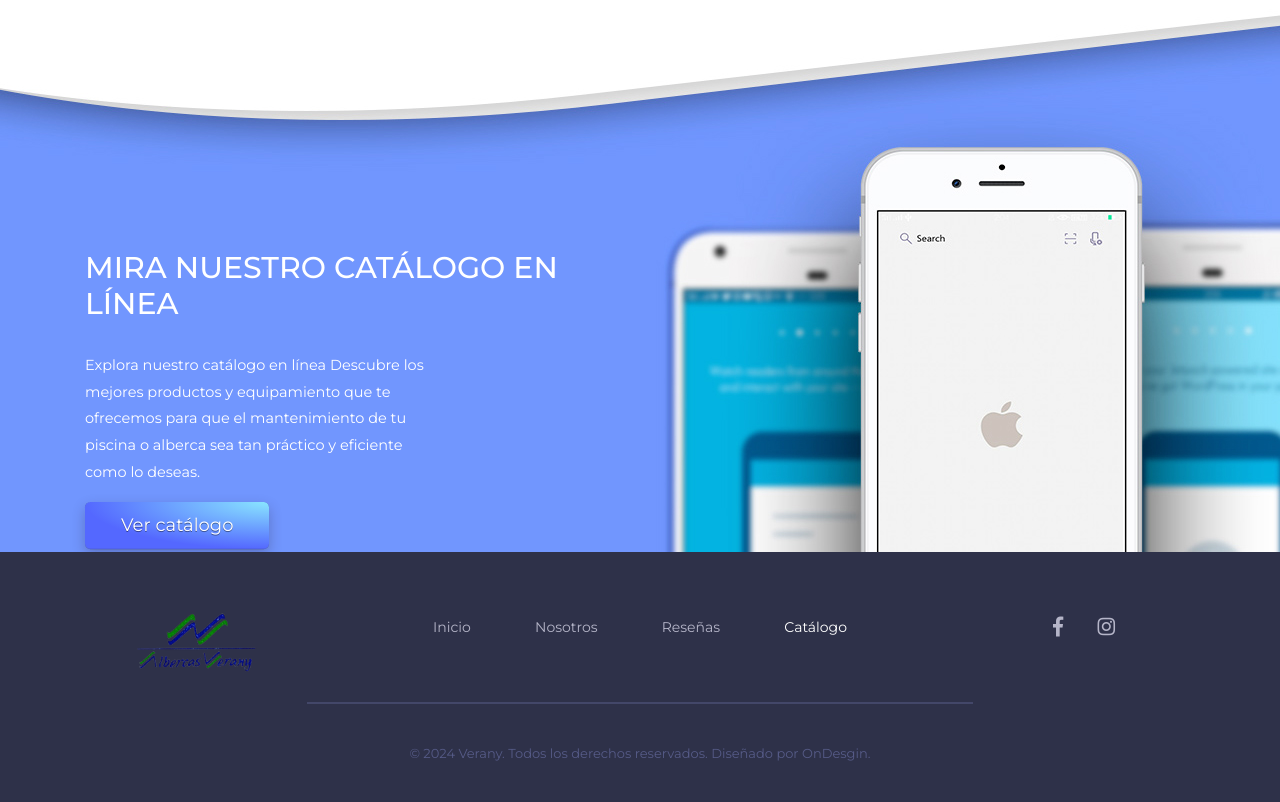
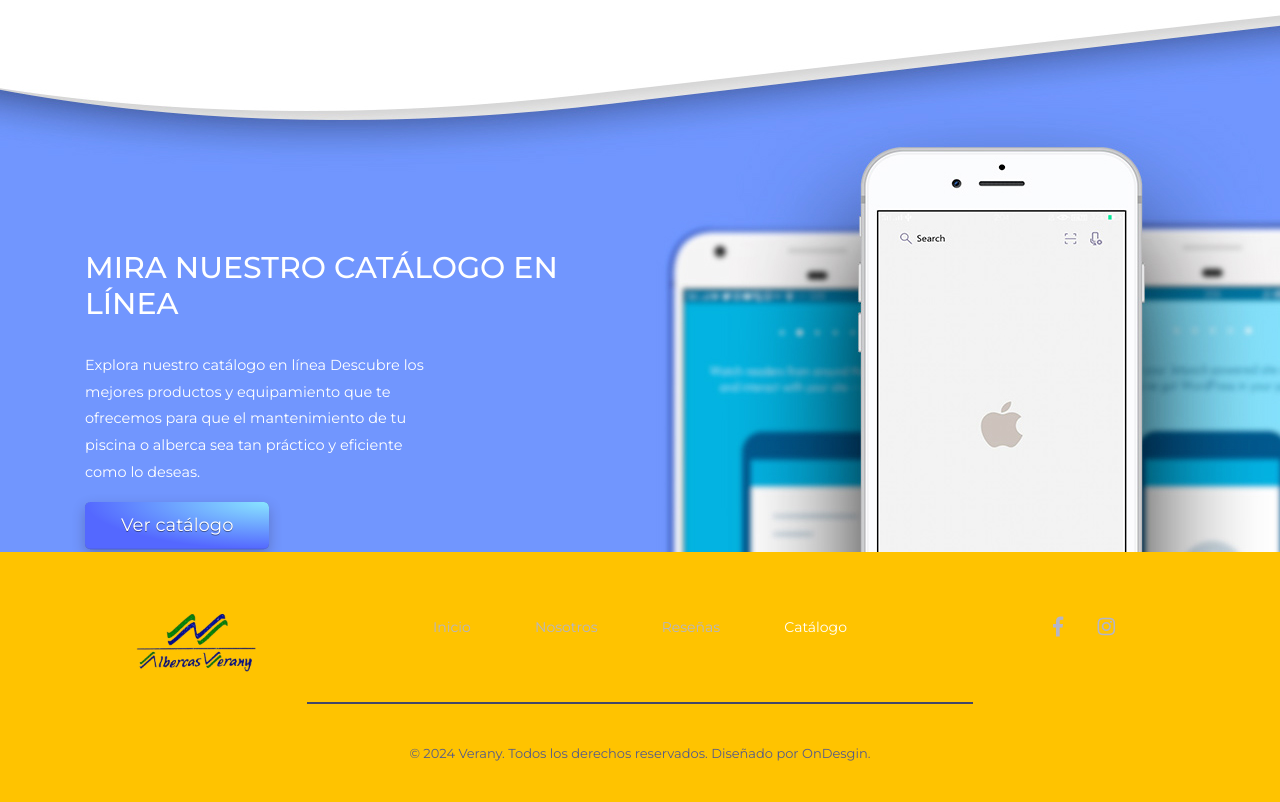
Before and after one commit to ElBenerDev/veranypiscinas, a plain HTML site: page index.html in a window 1280 px wide. Shown: the part 5056-5858 px from the top of the page. Drawn offline with Linux system fonts and the light colour scheme.

Commit message:
Update style.css

```diff
--- a/css/style.css
+++ b/css/style.css
@@ -511,7 +511,7 @@ html {
   width: 100%;
   padding: 50px;
   height: 250px;
-  background: #2e3149;
+  background: #FFC300;
   overflow: hidden;
 }
 .footer-outer .footer-inner {
```
